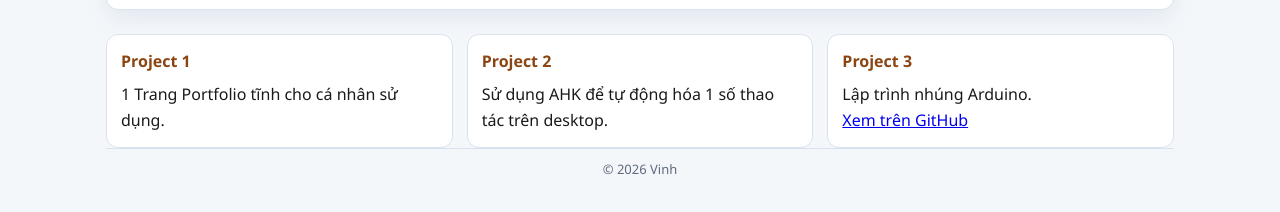
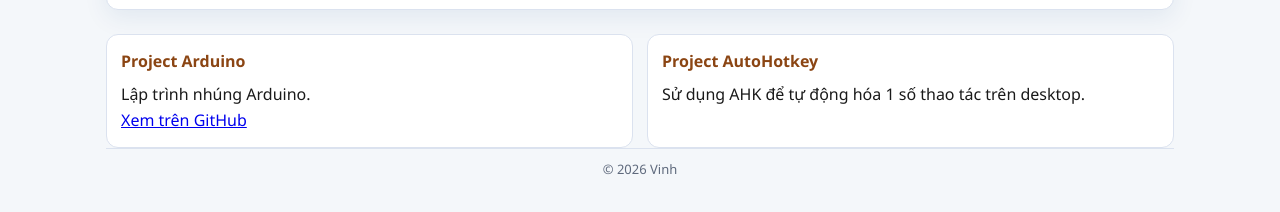
Before and after one commit to hqvinh-nguyen/hqvinh-nguyen.github.io, a plain HTML site: page html/Projects.html in a window 1280 px wide. Shown: the part 218-430 px from the top of the page. Drawn offline with Linux system fonts and the light colour scheme.

Commit message:
Make it realistic

```diff
--- a/html/Projects.html
+++ b/html/Projects.html
@@ -31,17 +31,13 @@
         <main>
             <section class="card-grid">
                 <article class="card">
-                    <h4>Project 1</h4>
-                    <p>1 Trang Portfolio tĩnh cho cá nhân sử dụng.</p>
+                    <h4>Project Arduino</h4>
+                    <p>Lập trình nhúng Arduino.</p>
+                    <p><a href="https://github.com/hqvinh-nguyen/Arduino-System.git" target="_blank">Xem trên GitHub</a></p>
                 </article>
                 <article class="card">
-                    <h4>Project 2</h4>
+                    <h4>Project AutoHotkey</h4>
                     <p>Sử dụng AHK để tự động hóa 1 số thao tác trên desktop.</p>
-                </article>
-                <article class="card">
-                    <h4>Project 3</h4>
-                    <p>Lập trình nhúng Arduino.</p>
-                    <p><a href="https://github.com/hqvinh-nguyen/Arduino-System.git" target="_blank">Xem trên GitHub</a></p>
                 </article>
             </section>
         </main>
```
